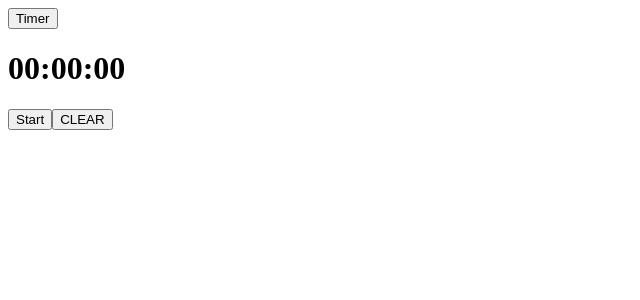
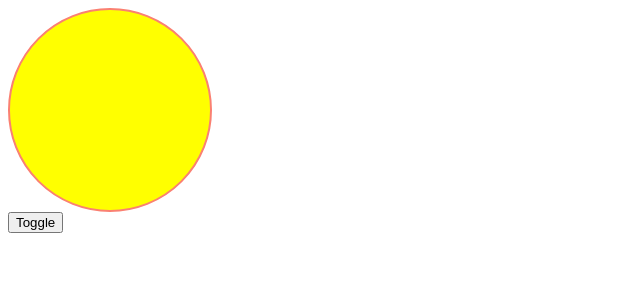
Before and after one commit to VitaliyKhrol/fd-react-welcome-2024, a React (Create React App) app: page / in a window 1280 px wide. Shown: the top 300 px of the page, without its empty margins (0-640 px from the left). Built offline with nearby package versions, Linux system fonts and the light colour scheme.

Commit message:
React Fragment <></>

```diff
--- a/src/App.js
+++ b/src/App.js
@@ -1,7 +1,9 @@
 import React from "react";
 // import UserDashboard from "./components/UserDashboard";
 // import Tree from "./components/Tree";
-import Timer from "./components/Timer";
+// import Timer from "./components/Timer";
+import Scene from "./components/Scene/"
+
 
 class App extends React.Component {
 constructor (props){
@@ -13,10 +15,9 @@ constructor (props){
 
   render() {
     return (
-      <div>
-        <button onClick={()=>{this.setState({isOn:false})}} >Timer</button>
-        {this.state.isOn ? <Timer /> :null}
-      </div>
+
+       <Scene/>
+
 
     )
   }
--- /dev/null
+++ b/src/components/Scene/Lamp/index.js
@@ -0,0 +1,27 @@
+import React, { Component } from 'react';
+import './style.css'
+
+
+class Lamp extends Component {
+    constructor(props) {
+        super(props);
+        this.state = {
+            on: true,
+        }
+    }
+
+
+
+    render() {
+        const classNames = this.state.on ? 'lamp-on' : 'lamp-off';
+        return (
+            <>
+                <div className={classNames}></div>
+                <button onClick={() => (this.setState({on:!this.state.on }))}>Toggle</button>
+            </>
+
+        );
+    }
+}
+
+export default Lamp;
--- /dev/null
+++ b/src/components/Scene/Lamp/style.css
@@ -0,0 +1,18 @@
+
+.lamp-off{
+    width: 200px;
+    height: 200px;
+    border: 2px solid salmon;
+    background-color: white;
+    border-radius: 50%;
+
+}
+
+
+.lamp-on{
+    width: 200px;
+    height: 200px;
+    border: 2px solid salmon;
+    background-color: yellow;
+    border-radius: 50%;
+}
--- /dev/null
+++ b/src/components/Scene/index.js
@@ -0,0 +1,18 @@
+import React, { Component } from 'react';
+import Lamp from './Lamp';
+
+
+class Scene extends Component {
+
+
+
+    render() {
+        return (
+
+                <Lamp />
+
+        );
+    }
+}
+
+export default Scene;
```
